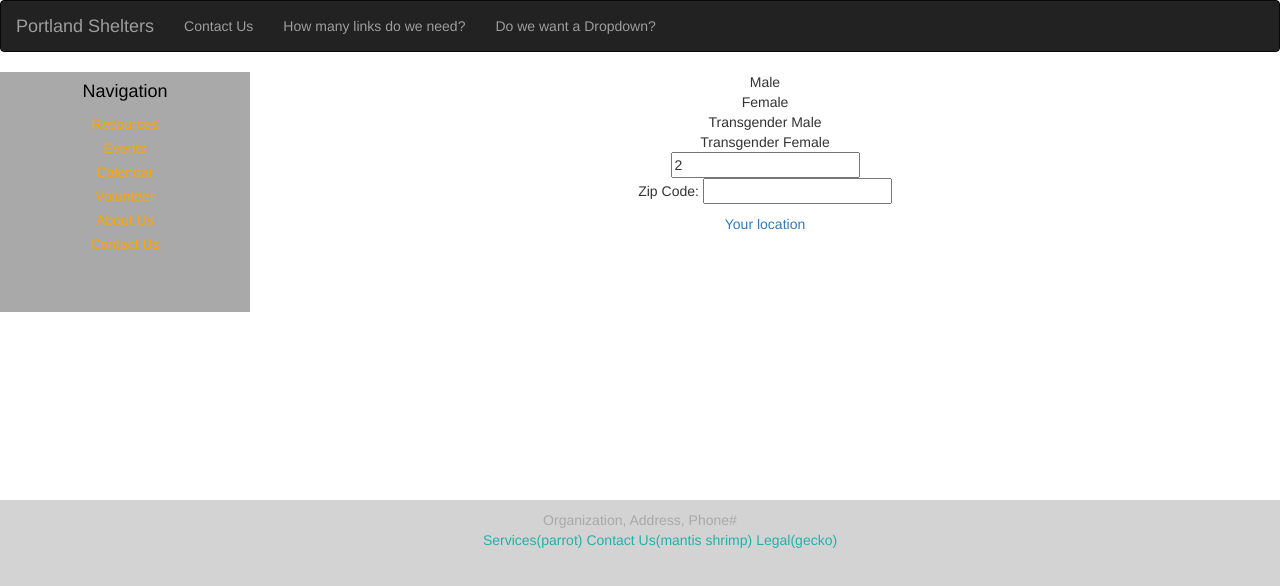
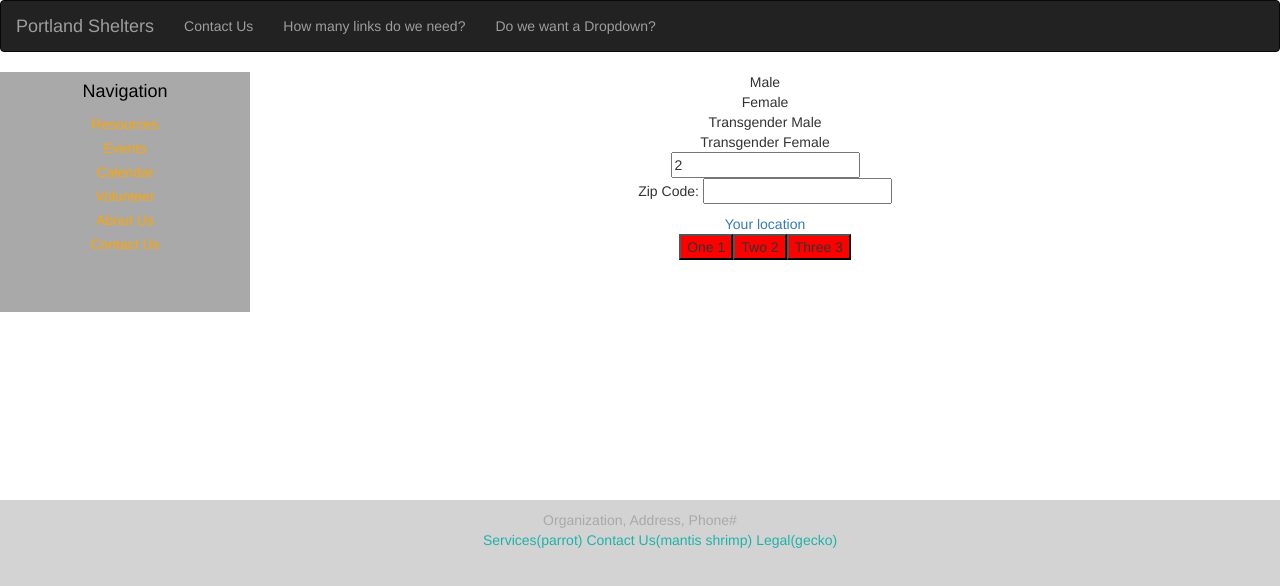
Before and after one commit to pvahanian/shelter-project, a React (Create React App) app: page / in a window 1280 px wide. Shown: the top 586 px of the page. Built offline with nearby package versions, Linux system fonts and the light colour scheme.

Commit message:
Cleaned up documentation and code. Added to App.js

```diff
--- a/src/App.js
+++ b/src/App.js
@@ -5,6 +5,7 @@ import FieldSelector from "./components/FieldSelector";
 import NavBlock from "./components/NavigationBlock";
 import NavBar from "./components/Navbar";
 import Footer from "./components/Footer";
+import ExGroup from "./components/ExOpt";
 
 
 const navbar = {};
@@ -19,6 +20,8 @@ navbar.links = [
   ]}
 ];
 
+const exampleOptions = ['One 1', 'Two 2', 'Three 3'];
+
 
 function App() {
   return (
@@ -26,6 +29,7 @@ function App() {
       <NavBar {...navbar} />
       <NavBlock />
       <FieldSelector />
+      <ExGroup items={exampleOptions} />
       <Footer />
     </div>
   );
--- a/src/components/ExOpt.js
+++ b/src/components/ExOpt.js
@@ -5,18 +5,22 @@ pressed).
 */
 
 import React from 'react';
+import './ExOpt.css';
 
-class Square extends React.Component {
+// Child component of Group used to structure and handle option buttons.
+class ExButton extends React.Component {
+/*
   constructor(props) {
     super(props);
   }
+*/
 
   render() {
     return (
       <button
-        className={this.props.selected ? 'pick':'not'}
+        className={this.props.selected ? 'pick':'not'}  // changes CSS and appearance when an option is selected/deselected
         onClick={
-          e => {this.props.onClick(e, this.props.name)}
+          e => {this.props.onClick(e, this.props.name)} // changes the name of the pick in ExGroup's state.
         }
       >
         {this.props.name}
@@ -25,17 +29,24 @@ class Square extends React.Component {
   }
 }
 
-Square.defaultProps = {selected: false};
+// default properties for buttons in a group
+// by default no options are selected.
+ExButton.defaultProps = {selected: false};
 
-class Group extends React.Component {
+// Primary component, tracks information about selections
+// and makes the
+class ExGroup extends React.Component {
   constructor(props) {
     super(props);
     this.state = {pick: ''};
     this.handleClick = this.handleClick.bind(this);
   }
 
+  // event handler passed down to ExButton so that ExGroup state can be changed
+  // thought keeping track of the currently selected option would be useful
+  // for database queries later.
   handleClick(event, name) {
-    this.setState({pick: name})
+    this.setState({pick: name}) // becuase we are calling setState, the ExGroup re-renders after this function runs in an ExButton.
   }
 
   render() {
@@ -43,11 +54,11 @@ class Group extends React.Component {
       <div>
         {
         this.props.items.map((item, i) =>
-          <Square
-            selected={item===this.state.pick}
+          <ExButton
+            selected={item===this.state.pick} //indicates if the button is selected or not
             key={i}
             name={item}
-            onClick={this.handleClick}
+            onClick={this.handleClick} //passing handleClick down to ExButton.
             />)
         }
       </div>
@@ -55,4 +66,6 @@ class Group extends React.Component {
   }
 }
 
-const names = ['Bob', 'Joe', 'Dave'];
+//const names = ['Bob', 'Joe', 'Dave']; //input array used for early testing.
+
+export default ExGroup;
```
